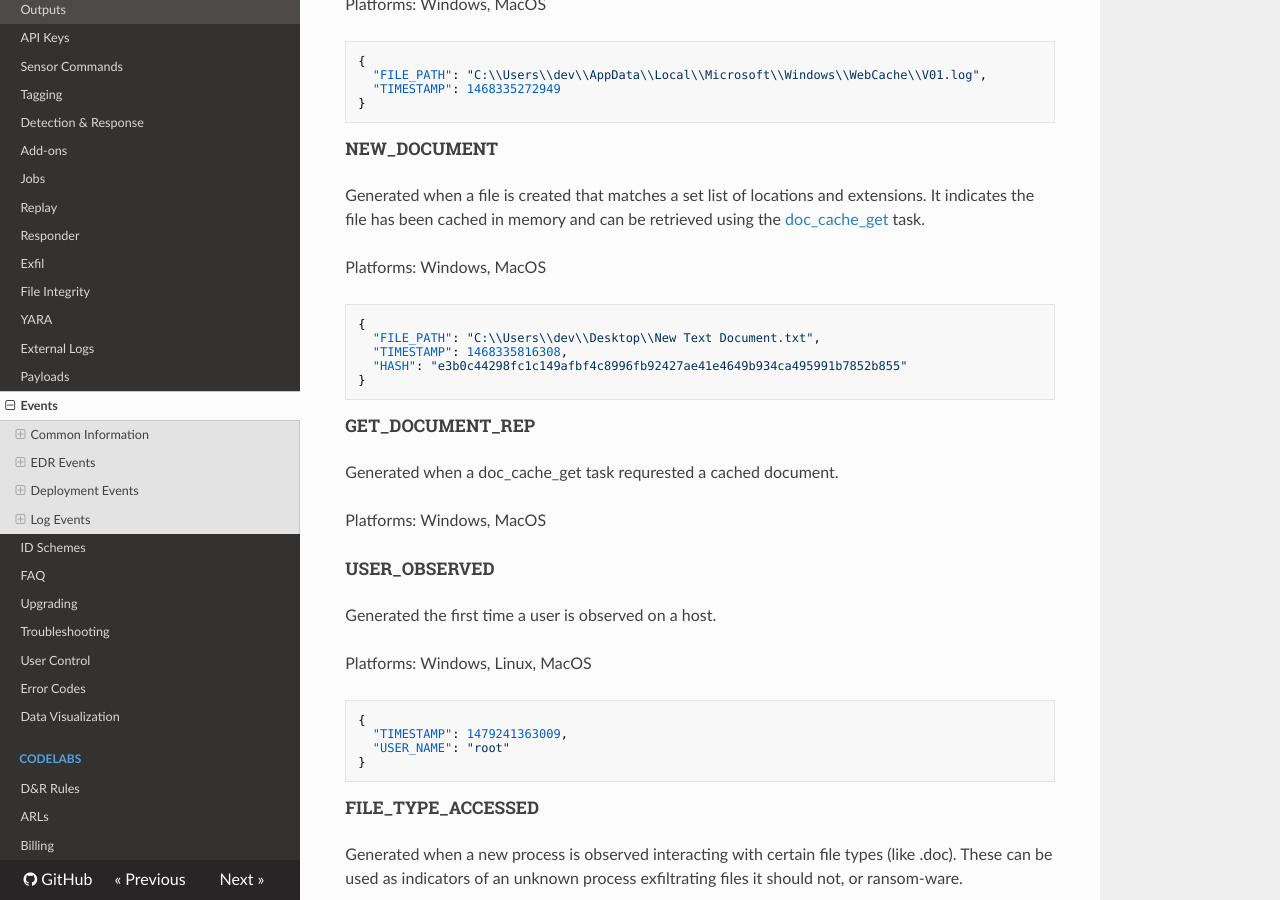
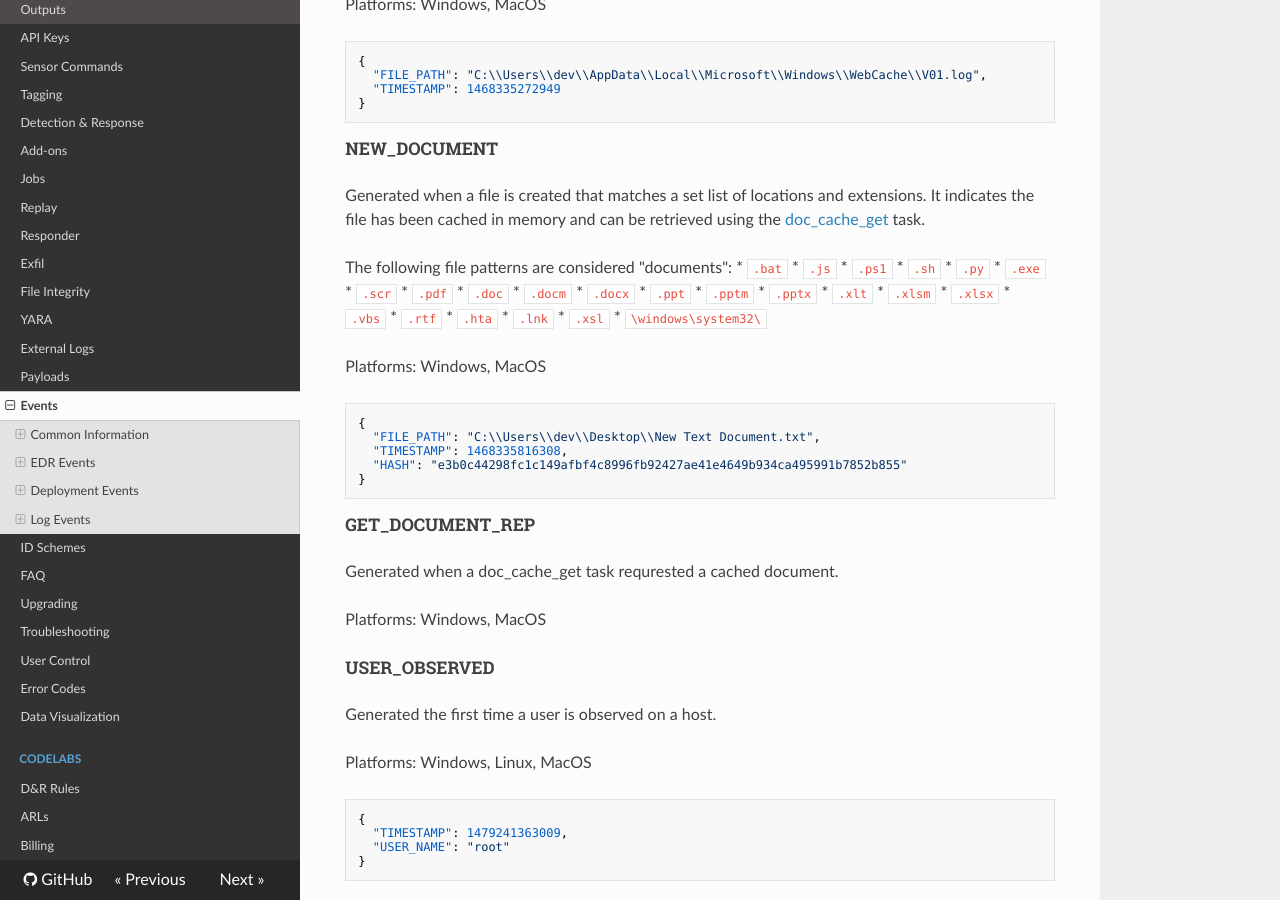
Before and after one commit to refractionPOINT/lce_doc, an MkDocs documentation site: the page built from docs/events.md, in a window 1280 px wide and 900 px high, scrolled down 18131 px. Built offline with MkDocs 1.6.1, drawn with Linux system fonts in a browser that asks for light colours; nearby versions of some CDN libraries; old or Windows-style settings are respelled for this version of MkDocs.

Commit message:
Documenting what extensions are considered documents.

````diff
--- a/docs/events.md
+++ b/docs/events.md
@@ -837,6 +837,31 @@ Generated when a file is created that matches a set list of locations and
 extensions. It indicates the file has been cached in memory and can be retrieved
 using the [doc_cache_get](sensor_commands.md) task.
 
+The following file patterns are considered "documents":
+* `.bat`
+* `.js`
+* `.ps1`
+* `.sh`
+* `.py`
+* `.exe`
+* `.scr`
+* `.pdf`
+* `.doc`
+* `.docm`
+* `.docx`
+* `.ppt`
+* `.pptm`
+* `.pptx`
+* `.xlt`
+* `.xlsm`
+* `.xlsx`
+* `.vbs`
+* `.rtf`
+* `.hta`
+* `.lnk`
+* `.xsl`
+* `\windows\system32\`
+
 Platforms: Windows, MacOS
 
 ```json
````
Also changed, not shown: 1 other file.
